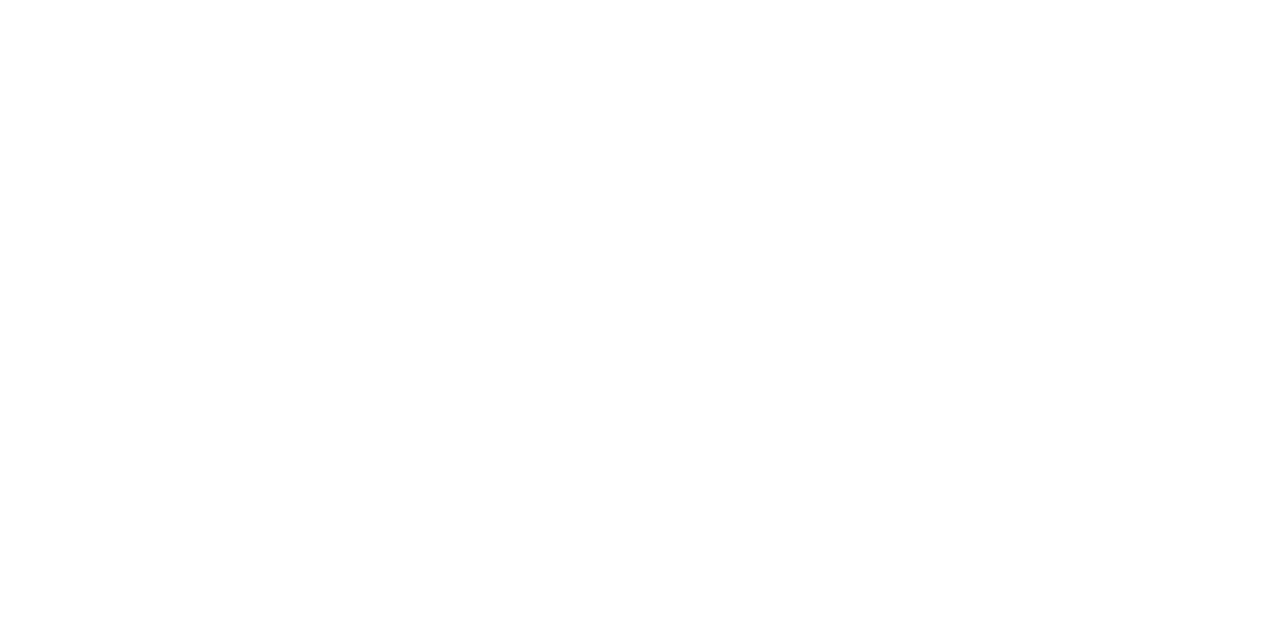
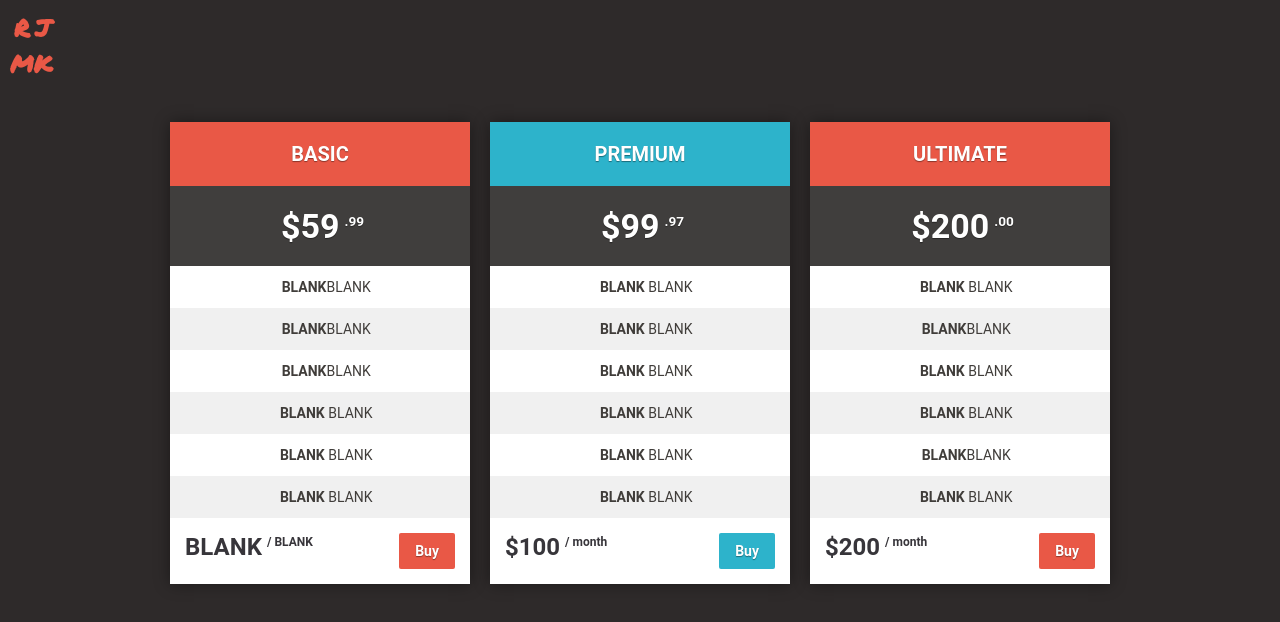
Before and after one commit to CRHS-CMP621A/web-app-ryder, a plain HTML site: page OLPay.html in a window 1280 px wide. Drawn offline with Linux system fonts and the light colour scheme.

Commit message:
main.html before and after slider + online payment processing

```diff
--- /dev/null
+++ b/OLPay.css
@@ -0,0 +1,277 @@
+
+@import url('https://fonts.googleapis.com/css2?family=Permanent+Marker&display=swap');
+
+   * {
+    margin: 0;
+    padding: 0;
+    -webkit-box-sizing: border-box;
+    -moz-box-sizing: border-box;
+    box-sizing: border-box;
+  }
+
+  body {
+    background: #2e2a2a;
+    color: #FFF;
+    font-size: 62.5%;
+    font-family: 'Roboto', Arial, Helvetica, Sans-serif, Verdana;
+  }
+
+  ul {
+    list-style-type: none;
+  }
+
+  a {
+    color: #e95846;
+    text-decoration: none;
+  }
+
+  .pricing-table-title {
+    text-transform: uppercase;
+    font-weight: 700;
+    font-size: 2.6em;
+    color: #FFF;
+    margin-top: 15px;
+    text-align: left;
+    margin-bottom: 25px;
+    text-shadow: 0 1px 1px rgba(0,0,0,0.4);
+  }
+
+  .pricing-table-title a {
+    font-size: 0.6em;
+  }
+
+  .clearfix:after {
+    content: '';
+    display: block;
+    height: 0;
+    width: 0;
+    clear: both;
+  }
+
+  .pricing-wrapper {
+    width: 960px;
+    margin: 40px auto 0;
+  }
+
+  .pricing-table {
+    margin: 0 10px;
+    text-align: center;
+    width: 300px;
+    float: left;
+    -webkit-box-shadow: 0 0 15px rgba(0,0,0,0.4);
+    box-shadow: 0 0 15px rgba(0,0,0,0.4);
+    -webkit-transition: all 0.25s ease;
+    -o-transition: all 0.25s ease;
+    transition: all 0.25s ease;
+  }
+
+  .pricing-table:hover {
+    -webkit-transform: scale(1.06);
+    -ms-transform: scale(1.06);
+    -o-transform: scale(1.06);
+    transform: scale(1.06);
+  }
+
+  .pricing-title {
+    color: #FFF;
+    background: #e95846;
+    padding: 20px 0;
+    font-size: 2em;
+    text-transform: uppercase;
+    text-shadow: 0 1px 1px rgba(0,0,0,0.4);
+  }
+
+  .pricing-table.recommended .pricing-title {
+    background: #2db3cb;
+  }
+
+  .pricing-table.recommended .pricing-action {
+    background: #2db3cb;
+  }
+
+  .pricing-table .price {
+    background: #403e3d;
+    font-size: 3.4em;
+    font-weight: 700;
+    padding: 20px 0;
+    text-shadow: 0 1px 1px rgba(0,0,0,0.4);
+  }
+
+  .pricing-table .price sup {
+    font-size: 0.4em;
+    position: relative;
+    left: 5px;
+  }
+
+  .table-list {
+    background: #FFF;
+    color: #403d3a;
+  }
+
+  .table-list li {
+    font-size: 1.4em;
+    font-weight: 700;
+    padding: 12px 8px;
+  }
+
+  .table-list li:before {
+    content: "\f00c";
+    font-family: 'FontAwesome';
+    color: #3fab91;
+    display: inline-block;
+    position: relative;
+    right: 5px;
+    font-size: 16px;
+  }
+
+  .table-list li span {
+    font-weight: 400;
+  }
+
+  .table-list li span.unlimited {
+    color: #FFF;
+    background: #e95846;
+    font-size: 0.9em;
+    padding: 5px 7px;
+    display: inline-block;
+    -webkit-border-radius: 38px;
+    -moz-border-radius: 38px;
+    border-radius: 38px;
+  }
+
+
+  .table-list li:nth-child(2n) {
+    background: #F0F0F0;
+  }
+
+  .table-buy {
+    background: #FFF;
+    padding: 15px;
+    text-align: left;
+    overflow: hidden;
+  }
+
+  .table-buy p {
+    float: left;
+    color: #37353a;
+    font-weight: 700;
+    font-size: 2.4em;
+  }
+
+  .table-buy p sup {
+    font-size: 0.5em;
+    position: relative;
+    left: 5px;
+  }
+
+  .table-buy .pricing-action {
+    float: right;
+    color: #FFF;
+    background: #e95846;
+    padding: 10px 16px;
+    -webkit-border-radius: 2px;
+    -moz-border-radius: 2px;
+    border-radius: 2px;
+    font-weight: 700;
+    font-size: 1.4em;
+    text-shadow: 0 1px 1px rgba(0,0,0,0.4);
+    -webkit-transition: all 0.25s ease;
+    -o-transition: all 0.25s ease;
+    transition: all 0.25s ease;
+  }
+
+  .table-buy .pricing-action:hover {
+    background: #cf4f3e;
+  }
+
+  .recommended .table-buy .pricing-action:hover {
+    background: #228799;
+  }
+
+  .backLinkContainer{
+    margin-top: 20px;
+    margin-left: 20px;
+
+
+}
+
+  .backLink{
+    color: white;
+    width: 20px;
+    height: 20px;
+    width: fit-content;
+    font-family: 'Permanent Marker', cursive;
+  }
+    .logo {
+        display: grid;
+        grid-template-areas:
+        "R J"
+        "M K";
+        font-size: 24px;
+        font-weight: bold;
+        place-items: center;
+      }
+      .R {
+        grid-area: R;
+        font-family: 'Permanent Marker', cursive;
+      }
+
+      .J {
+        grid-area: J;
+        font-family: 'Permanent Marker', cursive;
+      }
+
+      .M {
+        grid-area: M;
+        font-family: 'Permanent Marker', cursive;
+      }
+
+      .K {
+        grid-area: K;
+        font-family: 'Permanent Marker', cursive;
+      }
+
+      .header{
+        display: flex;
+        margin-top: 10px;
+        margin-left: 10px;
+      }
+
+
+
+  /** ================
+   * Responsive
+   ===================*/
+   @media only screen and (min-width: 768px) and (max-width: 959px) {
+    .pricing-wrapper {
+      width: 768px;
+    }
+
+    .pricing-table {
+      width: 236px;
+    }
+
+    .table-list li {
+      font-size: 1.3em;
+    }
+
+   }
+
+   @media only screen and (max-width: 767px) {
+    .pricing-wrapper {
+      width: 420px;
+    }
+
+    .pricing-table {
+      display: block;
+      float: none;
+      margin: 0 0 20px 0;
+      width: 100%;
+    }
+   }
+
+  @media only screen and (max-width: 479px) {
+    .pricing-wrapper {
+      width: 300px;
+    }
+  }
--- a/OLPay.html
+++ b/OLPay.html
@@ -0,0 +1,98 @@
+<!DOCTYPE html>
+<html>
+
+<head>
+  <meta charset="utf-8">
+  <meta name="viewport" content="width=device-width">
+  <title>RJMK Auto Detailing</title>
+  <link href="OLPay.css" rel="stylesheet" type="text/css" />
+</head>
+
+<body>
+
+    <div class="header">
+        <a class="logo" href="main.html">
+        <div class="R">R</div>
+        <div class="J">J</div>
+        <div class="M">M</div>
+        <div class="K">K</div>
+    </a>
+      </div>
+    </div>
+
+
+
+
+
+
+
+
+
+
+
+
+
+</body>
+<!-- Container -->
+<div class="pricing-wrapper clearfix">
+    <!-- Title -->
+
+
+    <div class="pricing-table">
+      <h3 class="pricing-title">Basic</h3>
+      <div class="price">$59<sup>.99</sup></div>
+      <!-- List of Features / Properties -->
+      <ul class="table-list">
+        <li>BLANK<span>BLANK</span></li>
+        <li>BLANK<span>BLANK</span></li>
+        <li>BLANK<span>BLANK</span></li>
+        <li>BLANK <span>BLANK</span></li>
+        <li>BLANK <span>BLANK</span></li>
+        <li>BLANK <span>BLANK</span></li>
+      </ul>
+      <!-- Sign up / Buy -->
+      <div class="table-buy">
+        <p>BLANK<sup>/ BLANK</sup></p>
+        <a href= "https://buy.stripe.com/test_14k28CaoIdTNadibIJ" class="pricing-action">Buy</a>
+      </div>
+    </div>
+
+    <div class="pricing-table recommended">
+      <h3 class="pricing-title">Premium</h3>
+      <div class="price">$99<sup>.97</sup></div>
+      <!-- List of Features / Properties -->
+      <ul class="table-list">
+        <li>BLANK <span>BLANK</span></li>
+        <li>BLANK <span>BLANK </span></li>
+        <li>BLANK <span>BLANK </span></li>
+        <li>BLANK <span>BLANK </span></li>
+        <li>BLANK  <span>BLANK </span></li>
+        <li>BLANK <span>BLANK </span></li>
+      </ul>
+      <!-- Sign up / Buy -->
+      <div class="table-buy">
+        <p>$100<sup>/ month</sup></p>
+        <a href="https://buy.stripe.com/test_14kbJcfJ2171ety146" class="pricing-action">Buy</a>
+      </div>
+    </div>
+
+    <div class="pricing-table">
+      <h3 class="pricing-title">Ultimate</h3>
+      <div class="price">$200<sup>.00</sup></div>
+      <!-- List of Features / Properties -->
+      <ul class="table-list">
+        <li>BLANK <span>BLANK</span></li>
+        <li>BLANK<span>BLANK</span></li>
+        <li>BLANK <span>BLANK</span></li>
+        <li>BLANK <span>BLANK</span></li>
+        <li>BLANK<span>BLANK</span></li>
+        <li>BLANK <span>BLANK</span></li>
+      </ul>
+      <!-- Sign up / Buy -->
+      <div class="table-buy">
+        <p>$200<sup>/ month</sup></p>
+        <a  href="https://buy.stripe.com/test_14kbJc0O8dTNgBGaEH" class="pricing-action" >Buy</a>
+      </div>
+    </div>
+  </div>
+</html>
--- a/mainStyle.css
+++ b/mainStyle.css
@@ -7,7 +7,9 @@
 
 
 
-
+  .html{
+    background-color: black;
+  }
 
 h1{
   display: flex;
@@ -27,6 +29,7 @@ ul {
     background-color: #333;
     justify-content: space-between;
     list-style-type: none;
+    font-family: 'Permanent Marker', cursive;
   }
 
   li {
@@ -47,25 +50,23 @@ ul {
   }
 
 
-  .main {
-     display: grid;
-    height: 100vh;
-    gap: 0px 0px;
-    grid-auto-flow: row;
-    display: grid;
-  grid-template-columns: repeat(7, 1fr); /* 7 equal-width columns */
-  grid-template-rows: 0.5fr repeat(6, 1fr); /* 7 equal-height rows */
-  grid-gap: 10px; /* Adjust the gap between grid items if needed */
-  }
+
+    .main {
+      display: flex;
+      justify-content: space-between;
+
+    }
+
+
 
   .Sidebar {
-     display: grid;
-     grid-column: 1 / span 2; /* Span 2 columns */
-    grid-row: 1 / span 7; /* Span 7 rows */
-    padding: 25px;
-    margin: 10px;
+    height: 100%;
     border-radius: 25px;
     background-color: #333;
+
+    padding: 20px;
+    margin: 20px;
+
 
     color: white;
     font-family: 'Roboto Condensed', sans-serif;
@@ -84,13 +85,13 @@ gap: 15px;
   }
 
   .sideBarHead {
-    grid-area: head;
+
     text-indent: 45px;
 
   }
 
   .sideBarBody {
-     grid-area: body;
+
      text-indent: 45px;
      margin-bottom: 10px;
 
@@ -98,7 +99,7 @@ gap: 15px;
   }
 
   .sideBarFoot {
-    grid-area: foot;
+
     text-indent: 45px;
   }
 
@@ -108,22 +109,23 @@ gap: 15px;
 
 
   .black-box {
-    grid-column: 7 / 8; /* Start at column 3 and end at column 7 */
-    grid-row: 2 / 2; /* Start at row 2 and end at row 5 */
+    order: 5;
+    grid-column: 4/6;
     border: 3px solid black; /* Add a 5px solid black border */
     box-sizing: border-box; /* Include the border within the specified width and height */
     margin: -5px; /* Adjust the negative margin to offset the border */
     border-radius: 5px;
     font-family: 'Permanent Marker', cursive;
     display: grid;
-    grid-template-columns: 1fr 1fr;
-    grid-template-rows: 1fr;
+    grid-template-columns: 1fr ;
     text-align: center;
     background-color: cornsilk;
     padding: 15px;
     place-items: center;
     background-color: #333;
     margin-right: 5px;
+    align-self: top;
+
 
 
 
@@ -137,6 +139,7 @@ gap: 15px;
       font-size: 24px;
       font-weight: bold;
       place-items: center;
+      margin:20px;
     }
     .R {
       grid-area: R;
@@ -182,4 +185,110 @@ gap: 15px;
     .contactUs{
       font-size: 14px;
       color:white;
+
     }
+
+    /* Our normalize css */
+*{
+  margin:0;
+  box-sizing: border-box;
+}
+#page{
+  grid-row: 1/2;
+}
+/* Our wrapper */
+.wrapper {
+  width: 900px;
+  height: 600px;
+  position: relative;
+  margin-top: 20px;
+  overflow: hidden;
+  box-shadow: 0 10px 20px rgba(0,0,0,0.19), 0 6px 6px rgba(0,0,0,0.23);
+
+}
+
+.before,
+.after {
+  width: 100%;
+  height: 100%;
+  background-repeat: no-repeat;
+  background-color: white;
+  background-size: cover;
+  background-position: center;
+  position: absolute;
+  top: 0;
+  left: 0;
+  pointer-events: none;
+  overflow: hidden;
+}
+
+.content-image {
+  width: 100%;
+  height: 100%;
+  object-fit: cover;
+}
+
+.after {
+  width: 125px;
+}
+
+.scroller {
+  width: 50px;
+  height: 50px;
+  position: absolute;
+  left: 100px;
+  top: 50%;
+  transform: translateY(-50%);
+  border-radius: 50%;
+  background-color: transparent;
+  opacity: 0.9;
+  pointer-events: auto;
+  cursor: pointer;
+}
+
+.scroller:hover {
+  opacity: 1;
+}
+
+.scrolling {
+  pointer-events: none;
+  opacity: 1;
+  z-index: 1;
+}
+
+.scroller__thumb {
+  width: 100%;
+  height: 100%;
+  padding: 5px;
+}
+
+.scroller:before,
+.scroller:after {
+  content: "";
+  display: block;
+  width: 7px;
+  height: 9999px;
+  position: absolute;
+  left: 50%;
+  margin-left: -3.5px;
+  z-index: 30;
+  transition: 0.1s;
+}
+
+.scroller:before {
+  top: 100%;
+}
+
+.scroller:after {
+  bottom: 100%;
+}
+
+/* If you want to change the colors, make sure you change the fill in the svgs to match */
+.scroller {
+  border: 5px solid #fff;
+}
+
+.scroller:before,
+.scroller:after {
+  background: #fff;
+}
```
Also changed, not shown: RDS.html (+3 -1 lines), about.html (+12 -0 lines), main.html (+35 -35 lines), main.js (added, +58 -0 lines), pricing.html (+2 -1 lines), quotes.html (+11 -0 lines), OLPayscript.js (added), images/after.jpg (added), images/before.jpg (added), script.js (deleted).
